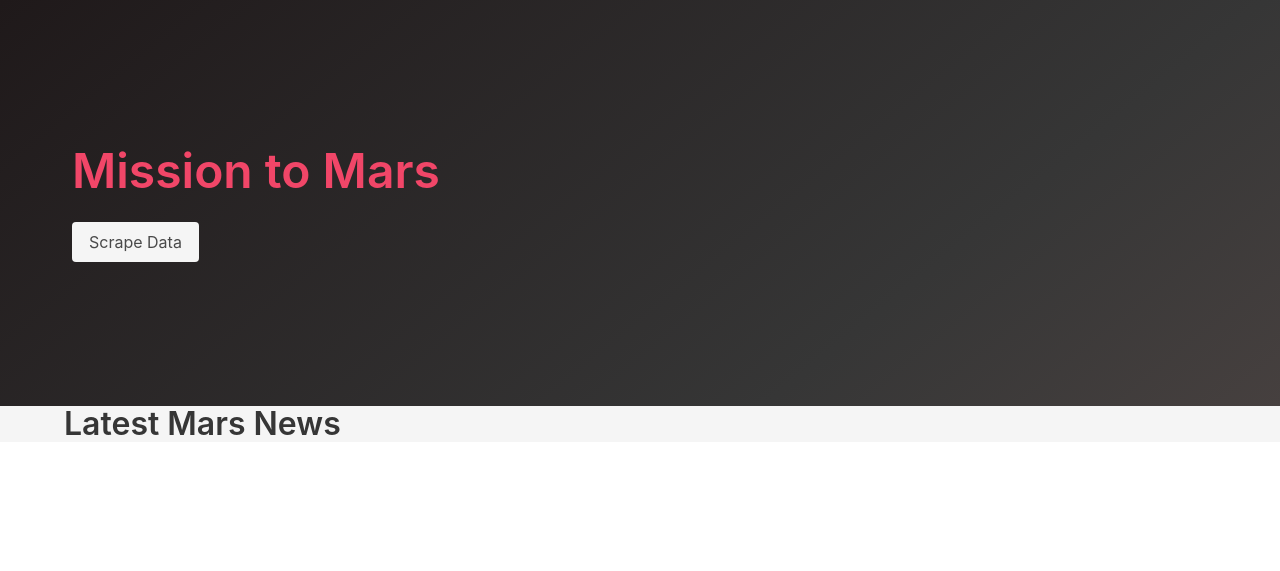
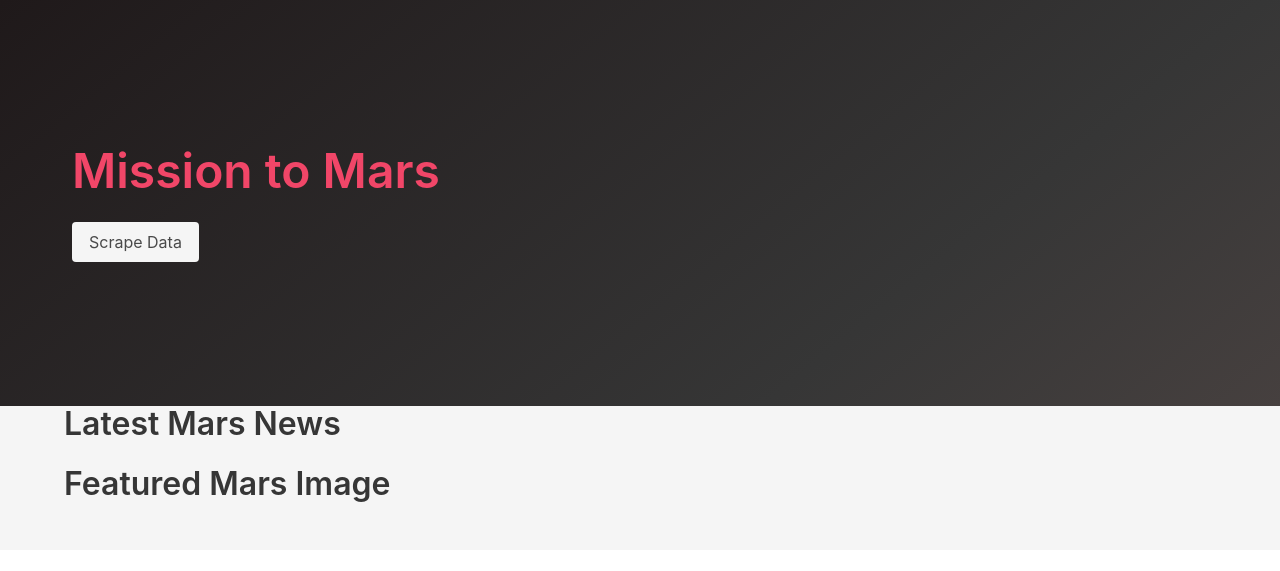
Before and after one commit to sjwyates/web-scraping-challenge, a Flask app: template Mission_to_Mars/templates/index.html in a window 1280 px wide. Shown: the top 571 px of the page. Run offline with Flask 2, Linux system fonts and the light colour scheme; the template is opened without the code that fills it, so the values that code supplies are empty; some libraries are stand-ins or nearby versions.

Commit message:
added all elements to page

```diff
--- a/Mission_to_Mars/scrape_mars.py
+++ b/Mission_to_Mars/scrape_mars.py
@@ -41,8 +41,8 @@ def scrape_info():
     featured_img_url = urls['nasa_jpl']['base'] + nasa_jpl_soup.find('article', class_='carousel_item').attrs['style'].split("'")[1]
 
     # third visit
-    mars_facts_df = pd.DataFrame(pd.read_html(urls['mars_facts'])[0])
-    mars_facts_html = mars_facts_df.to_html()
+    mars_facts_df = pd.DataFrame(pd.read_html(urls['mars_facts'])[0]).rename(columns={0: 'Description', 1: 'Mars'})
+    mars_facts_html = mars_facts_df.to_html(index=False, classes="table is-bordered is-striped is-hoverable is-full-width", justify="inherit")
 
     # fourth visit
     astrogeology_soup = visit_wait_return(urls['astrogeology']['base'] + urls['astrogeology']['query'])
--- a/Mission_to_Mars/templates/index.html
+++ b/Mission_to_Mars/templates/index.html
@@ -11,27 +11,54 @@
 <body>
     <div id="app" class="has-background-light">
 
-        <section class="hero is-medium is-dark is-bold">
+        <section id="hero" class="hero is-medium is-dark is-bold">
             <div class="hero-body">
                 <div class="container">
                     <h1 class="title is-size-1 has-text-danger">
                         Mission to Mars
                     </h1>
-                    <a class="button is-light">
+                    <a href="/scrape" class="button is-light" title="Get the latest from Mars">
                         Scrape Data
                     </a>
                 </div>
             </div>
         </section>
 
-        <section>
-            <div class="container is-max-width-desktop">
+        <section id="feature">
+            <div class="container">
                 <h2 class="title">
                     Latest Mars News
                 </h2>
                 <h3>
+                    {{ mars_data.nasa_news.title }}
+                </h3>
+                <p>
+                    {{ mars_data.nasa_news.text }}
+                </p>
+                <div class="container columns">
+                    <div class="column is-two-thirds">
+                        <h2 class="title">
+                            Featured Mars Image
+                        </h2>
+                        <img src="{{ mars_data.nasa_jpl.featured_img_url }}" alt="">
+                    </div>
+                    <div class="column is-one-third">
+                        {{ mars_data.mars_facts.html | safe }}
+                    </div>
+                </div>
+            </div>
+        </section>
 
-                </h3>
+        <section id="hemispheres">
+            <div class="container">
+                <div class="columns">
+                    {% for image in mars_data.astrogeology.img_urls %}
+                        <figure class="column">
+                            <img src="{{ image.img_url }}" alt="{{ image.title }}">
+                            <figcaption>{{ image.title }}</figcaption>
+                        </figure>
+                    {% endfor %}
+                </div>
             </div>
         </section>
 
```
Also changed, not shown: 1 other file.
